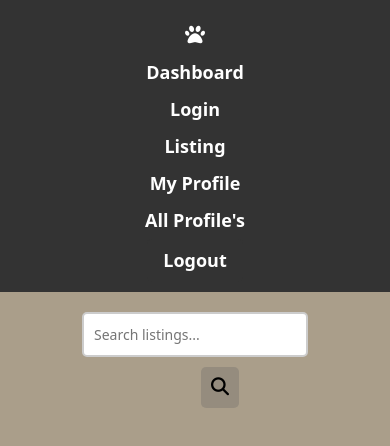
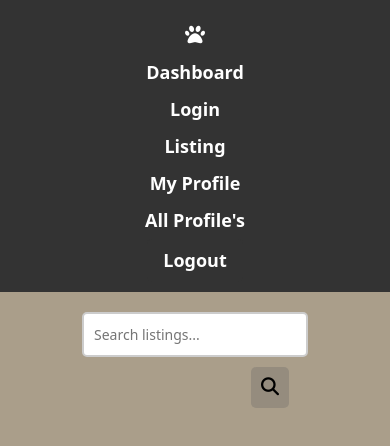
Before and after one commit to Jaymiller2002/PawfetchMatch-frontend1, a React (Vite) app: page / in a window 390 px wide. Shown: the top 446 px of the page. Built offline with nearby package versions, Linux system fonts and the light colour scheme; no server answers.

Commit message:
small change

```diff
--- a/src/App.css
+++ b/src/App.css
@@ -358,8 +358,8 @@ body {
   .search-button {
     border-radius: 5px;
     font-size: 14px;
-    margin-left: 50px;
-    margin-bottom: 20px;
+    margin-left: 150px;
+    bottom: 20px;
   }
 
   .search-button i {
```
